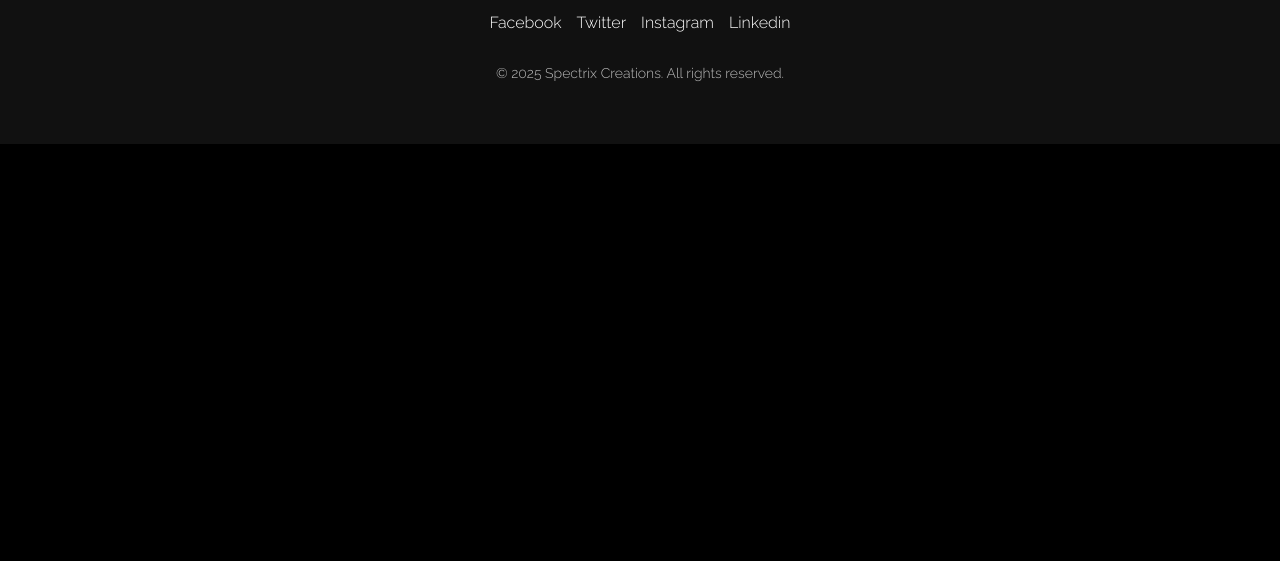
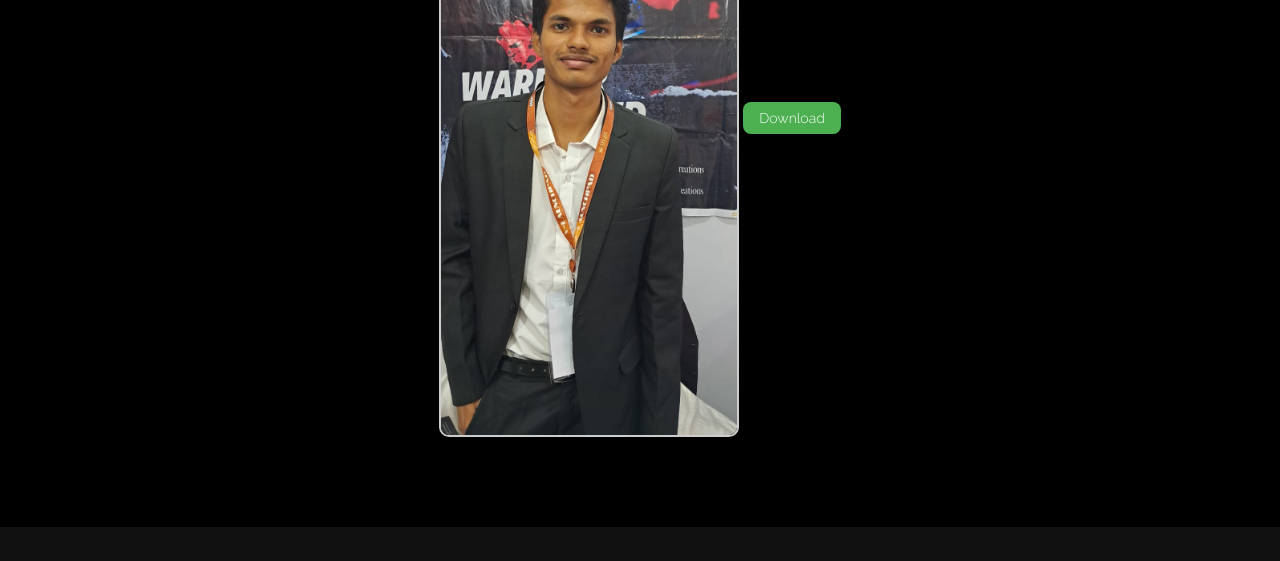
Before and after one commit to spectrixcreations/Spectrix_website, a plain HTML site: page winner.html in a window 1280 px wide. Shown: the part 335-896 px from the top of the page. Before the commit the page ends 800 px from the top, so only its background shows below. Drawn offline with Linux system fonts and the light colour scheme.

Commit message:
Winner 1

```diff
--- a/winner.html
+++ b/winner.html
@@ -108,8 +108,8 @@
         <h2>Certificates Gallery</h2>
         <div class="gallery-vertical">
             <div class="gallery-item">
-                <img src="images/winner1.jpg" alt="Certificate 1">
-                <a href="images/wincert.jpg" download class="download-btn">Download</a>
+                <img src="images/win1.jpg" alt="Certificate 1">
+                <a href="images/wincert1.png" download class="download-btn">Download</a>
             </div>
 
 
```
Also changed, not shown: images/win1.jpg (added), images/wincert1.png (added).
